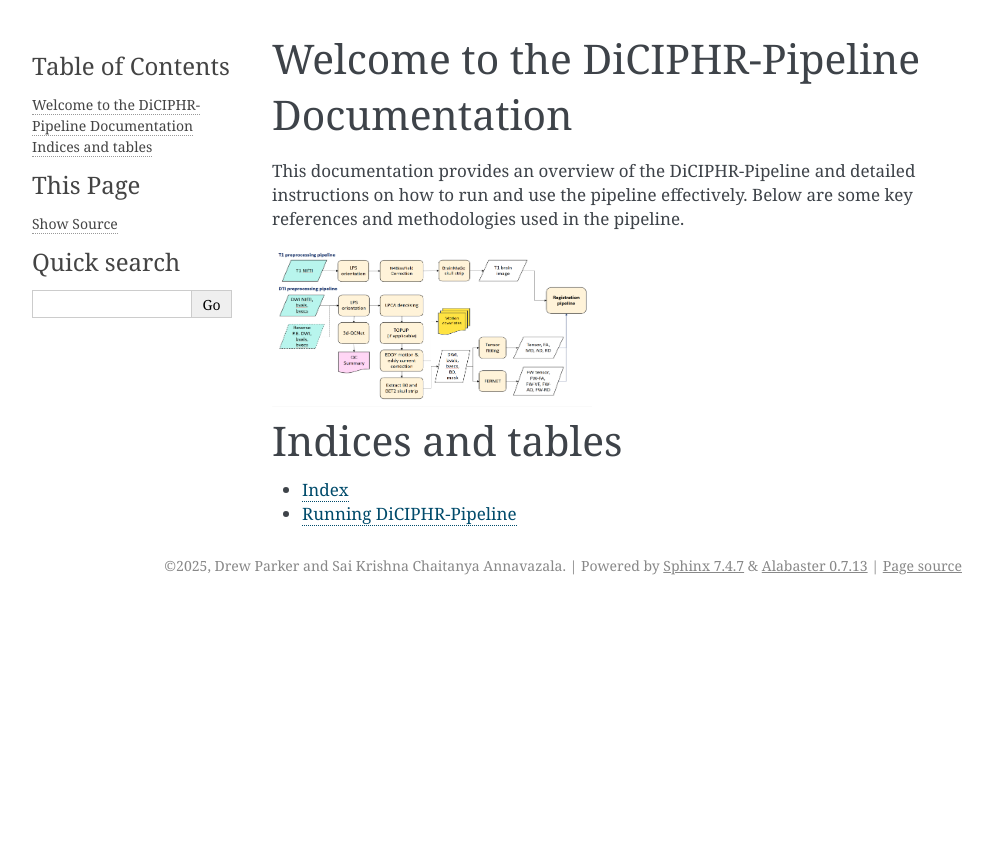
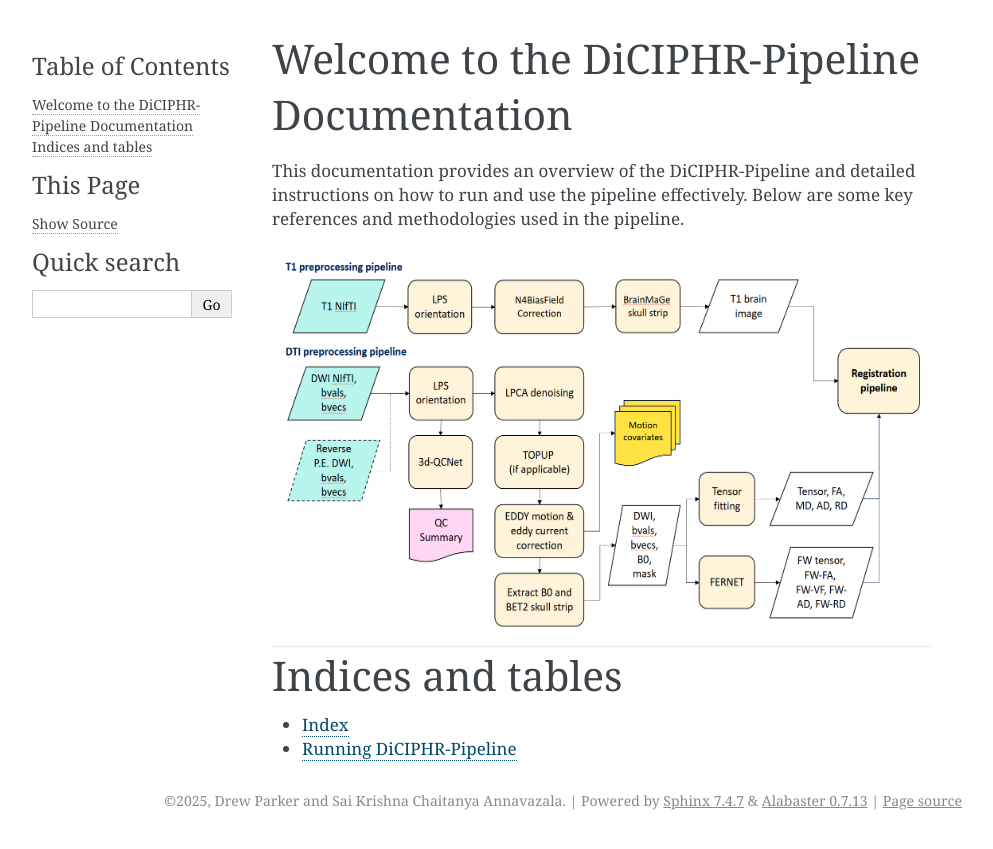
Before and after one commit to SaiKrishnaChaitanya24/DiCIPHR-Pipeline-Documentation, a Sphinx documentation site: the page built from source/index.rst, in a window 1280 px wide. Shown: the top 849 px of the page, without its empty margins (148-1141 px from the left). Built offline with Sphinx 7.4.7, drawn with Linux system fonts in a browser that asks for light colours.

Commit message:
Update index.rst

```diff
--- a/source/index.rst
+++ b/source/index.rst
@@ -5,9 +5,10 @@
 
 .. image:: images/DTI_image1.png
    :alt: T1 and DTI Preprocessing pipeline
-   :width: 400px
-   :height: 200px
-   :scale: 80 %
+   :width: 800px
+   :height: 400px
+   :scale: 100 %
+   :align: center
 
 Indices and tables
 ==================
```
